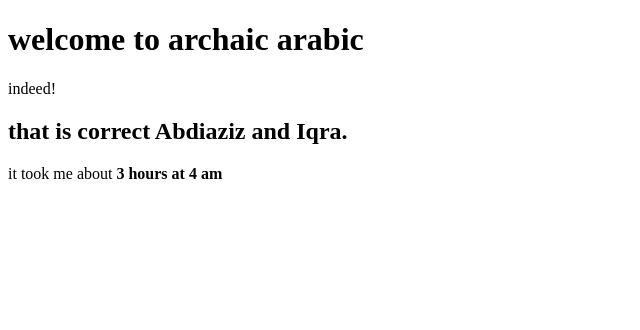
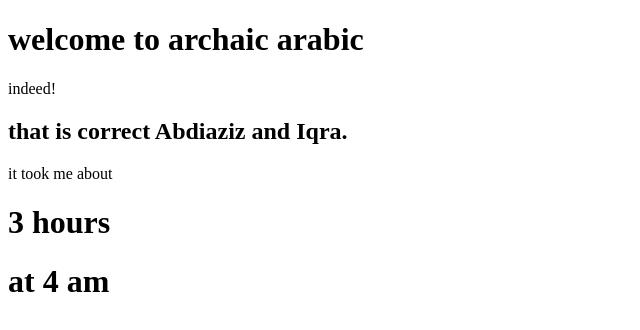
Before and after one commit to archaic-arabic/archaic-arabic.github.io, a plain HTML site: page index.html in a window 1280 px wide. Shown: the whole page, without its empty margins (0-640 px from the left). Drawn offline with Linux system fonts and the light colour scheme.

Commit message:
highlighted the 3 hours and 4 am part

```diff
--- a/index.html
+++ b/index.html
@@ -13,7 +13,8 @@
       that is correct Abdiaziz and Iqra.
     </h2>
     <p>
-    it took me about <strong> 3 hours at 4 am </strong>
-    </p>
+    it took me about </p>
+    <h1> 3 hours </h1>
+    <h1> at 4 am </h1>
 </body>
 </html>
```
